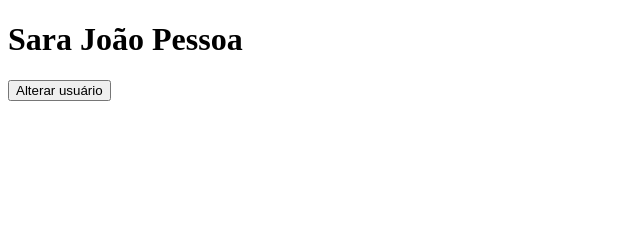
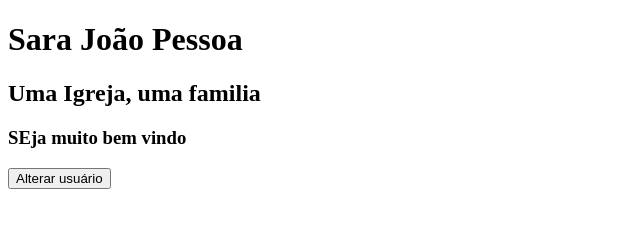
Before and after one commit to johndinho88/1, a plain HTML site: page index.html in a window 1280 px wide. Shown: the whole page, without its empty margins (0-640 px from the left). Drawn offline with Linux system fonts and the light colour scheme.

Commit message:
terceiro commit

```diff
--- a/index.html
+++ b/index.html
@@ -10,6 +10,8 @@
 </head>
 <body>
     <h1>Sara João Pessoa</h1>
+    <h2>Uma Igreja, uma familia</h2>
+    <h3>SEja muito bem vindo</h3>
 
     <button>Alterar usuário</button>
     <script src="scripts/main.js"></script>
```
